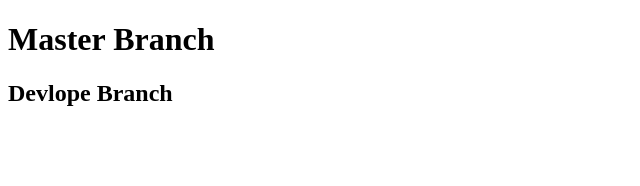
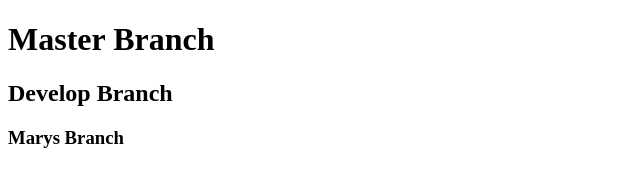
Before and after one commit to mercedezbray/teamGit, a plain HTML site: page index.html in a window 1280 px wide. Shown: the whole page, without its empty margins (0-640 px from the left). Drawn offline with Linux system fonts and the light colour scheme.

Commit message:
marys branch

```diff
--- a/index.html
+++ b/index.html
@@ -9,7 +9,8 @@
 <body>
 
     <h1>Master Branch</h1>
-    <h2>Devlope Branch</h2>
+    <h2>Develop Branch</h2>
+    <h3>Marys Branch</h3>
 
 </body>
 </html>
```
